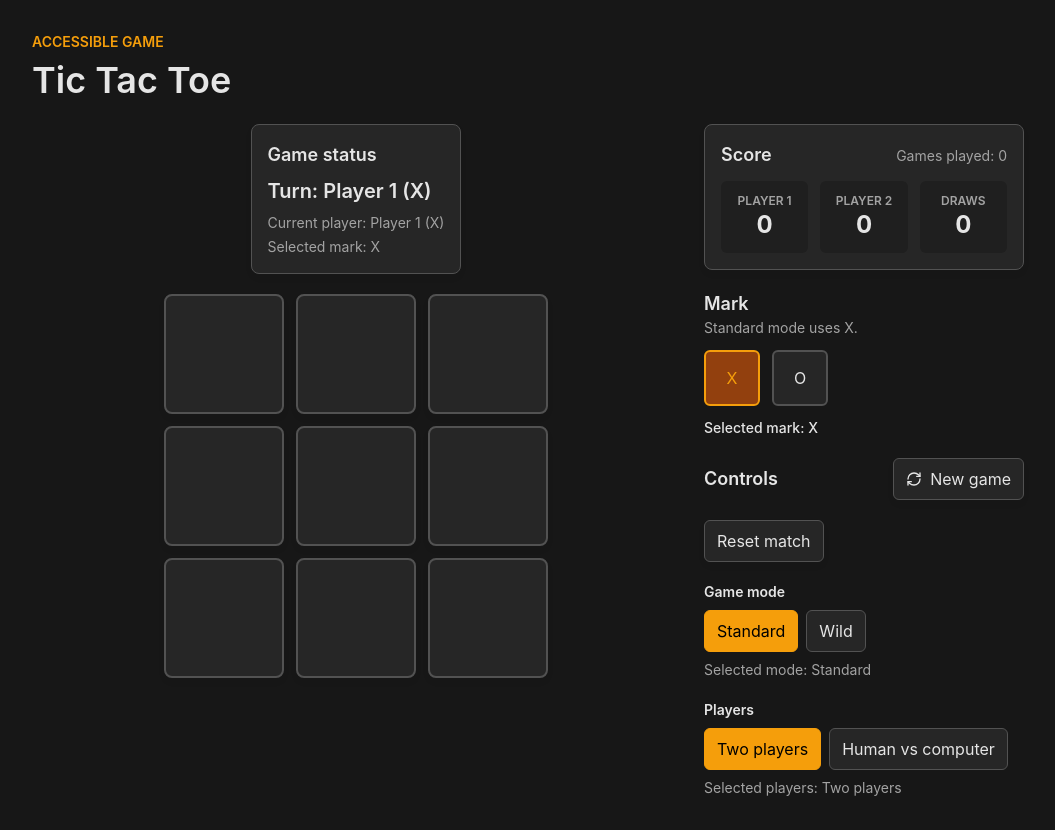
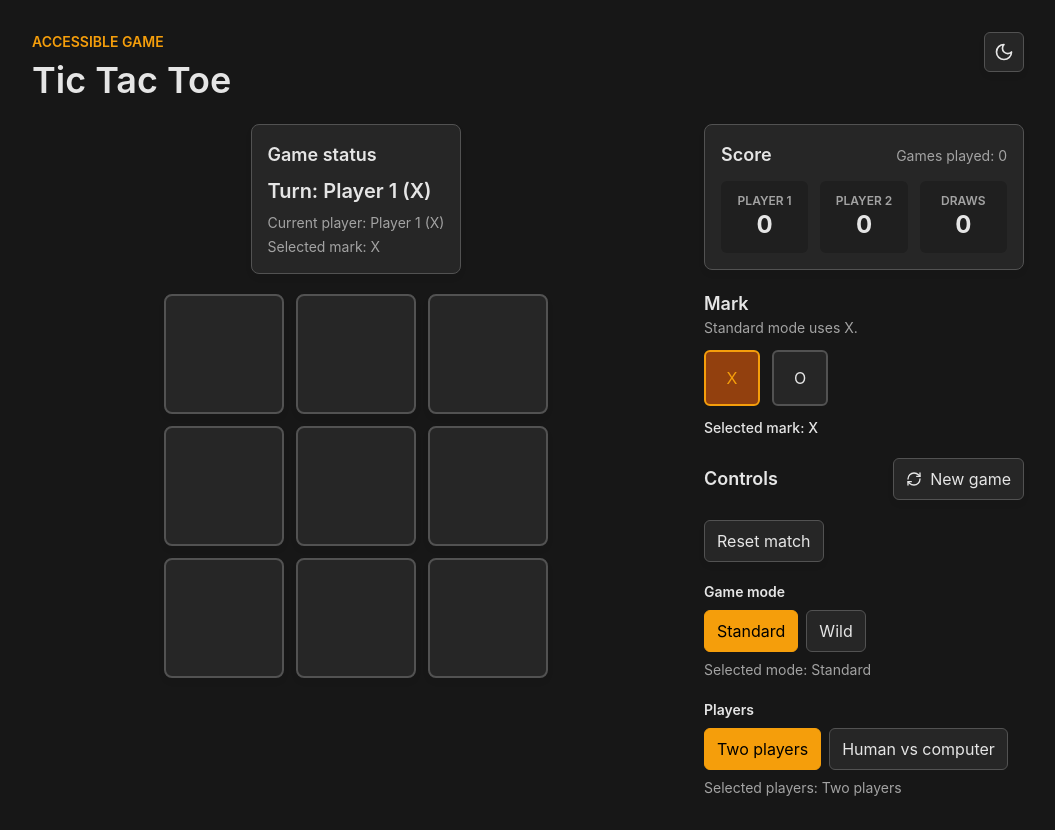
Before and after one commit to ikrik/Tic-Tac-Toe, a React (Vite) app: page / in a window 1280 px wide. Shown: the whole page, without its empty margins (112-1167 px from the left). Built offline with nearby package versions, Linux system fonts and the light colour scheme.

Commit message:
feat(ui): add theme toggle

```diff
--- a/src/app/App.tsx
+++ b/src/app/App.tsx
@@ -17,6 +17,7 @@ import {
   GameStatus,
   MarkSelector,
   ScoreBoard,
+  ThemeToggle,
 } from "../ui/components";
 
 export function App() {
@@ -48,13 +49,16 @@ export function App() {
 
   return (
     <main className="mx-auto flex min-h-screen w-full max-w-5xl flex-col gap-6 px-4 py-6 sm:py-8">
-      <header className="flex flex-col gap-2">
+      <header className="flex items-start justify-between gap-4">
+        <div className="flex flex-col gap-2">
           <p className="text-sm font-semibold uppercase tracking-normal text-primary">
             Accessible game
           </p>
           <h1 className="text-3xl font-semibold tracking-normal sm:text-4xl">
             Tic Tac Toe
           </h1>
+        </div>
+        <ThemeToggle />
       </header>
 
       <div className="grid gap-6 lg:grid-cols-[minmax(0,1fr)_20rem] lg:items-start">
--- /dev/null
+++ b/src/ui/components/ThemeToggle.tsx
@@ -0,0 +1,41 @@
+import { Moon, Sun } from "lucide-react";
+import { useId } from "react";
+import { useThemeMode } from "../hooks/useThemeMode";
+
+export function ThemeToggle() {
+  const { themeMode, nextThemeMode, toggleThemeMode } = useThemeMode();
+  const tooltipId = useId();
+  const tooltipText =
+    themeMode === "dark"
+      ? "Click to enable light mode"
+      : "Click to enable dark mode";
+
+  return (
+    <span className="group relative inline-flex">
+      <button
+        type="button"
+        className="inline-flex size-10 shrink-0 items-center justify-center rounded-md border border-border bg-card text-card-foreground shadow-xs transition-colors hover:bg-muted focus-visible:outline focus-visible:outline-3 focus-visible:outline-offset-2 focus-visible:outline-primary"
+        aria-describedby={tooltipId}
+        aria-label={`Switch to ${nextThemeMode} theme`}
+        onClick={toggleThemeMode}
+      >
+        {themeMode === "light" ? (
+          <Sun className="size-5" aria-hidden="true" />
+        ) : (
+          <Moon className="size-5" aria-hidden="true" />
+        )}
+      </button>
+      <span
+        id={tooltipId}
+        role="tooltip"
+        className="pointer-events-none absolute top-full right-0 z-10 mt-2 w-max max-w-52 rounded-md border border-border bg-card px-2 py-1 text-xs font-medium text-card-foreground opacity-0 shadow-xs transition-opacity group-hover:opacity-100 group-focus-within:opacity-100"
+      >
+        <span
+          className="-top-1.5 absolute right-3 size-3 rotate-45 border-t border-l border-border bg-card"
+          aria-hidden="true"
+        />
+        {tooltipText}
+      </span>
+    </span>
+  );
+}
--- a/src/ui/components/index.ts
+++ b/src/ui/components/index.ts
@@ -4,3 +4,4 @@ export { GameControls } from "./GameControls";
 export { GameStatus } from "./GameStatus";
 export { MarkSelector } from "./MarkSelector";
 export { ScoreBoard } from "./ScoreBoard";
+export { ThemeToggle } from "./ThemeToggle";
--- /dev/null
+++ b/src/ui/hooks/useThemeMode.ts
@@ -0,0 +1,22 @@
+import { useEffect, useState } from "react";
+
+export type ThemeMode = "dark" | "light";
+
+export function useThemeMode() {
+  const [themeMode, setThemeMode] = useState<ThemeMode>("dark");
+  const nextThemeMode = themeMode === "dark" ? "light" : "dark";
+
+  useEffect(() => {
+    document.documentElement.dataset.theme = themeMode;
+    document.documentElement.style.colorScheme = themeMode;
+  }, [themeMode]);
+
+  return {
+    themeMode,
+    nextThemeMode,
+    toggleThemeMode: () =>
+      setThemeMode((currentThemeMode) =>
+        currentThemeMode === "dark" ? "light" : "dark",
+      ),
+  };
+}
```
Also changed, not shown: 1 other file (tests, documents, lock files or other folders). Lines whose indentation alone changed are shown as unchanged.
